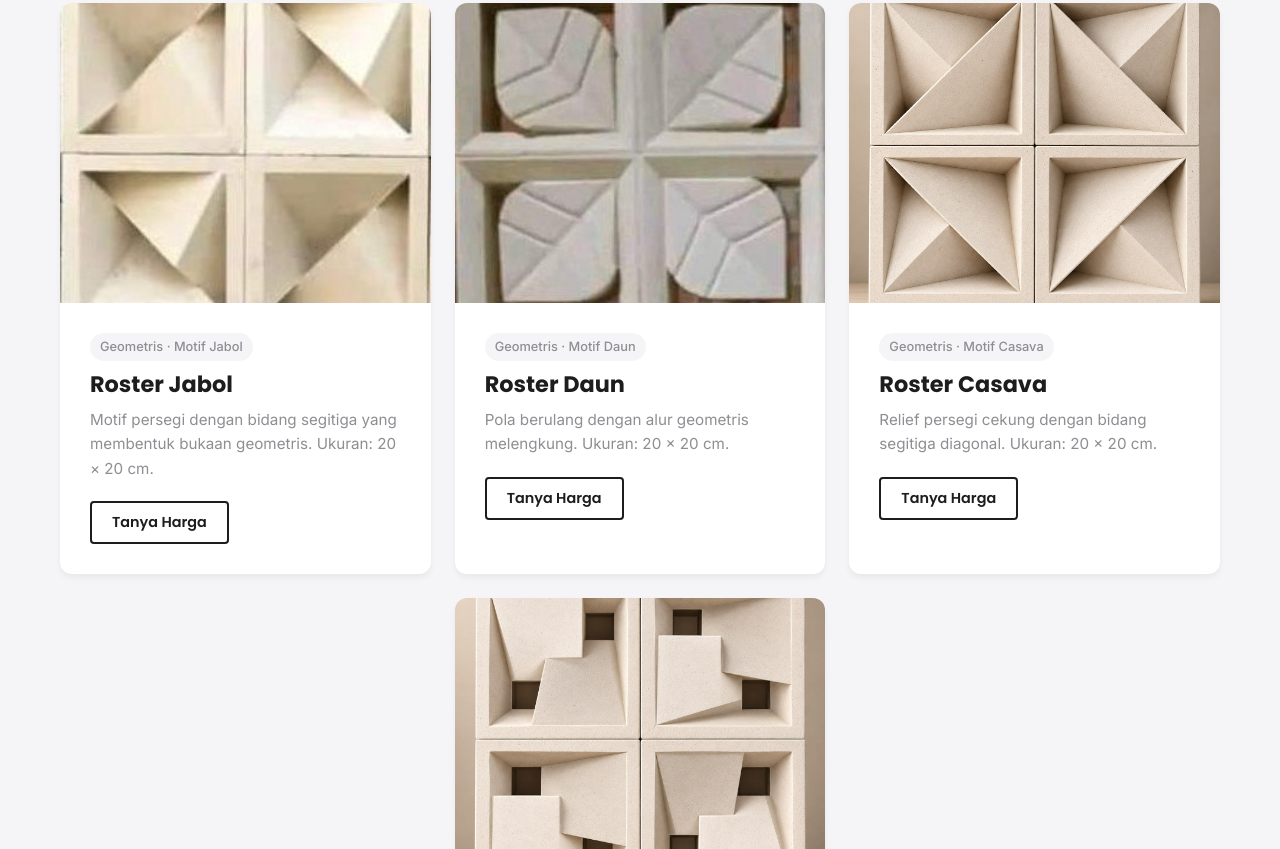
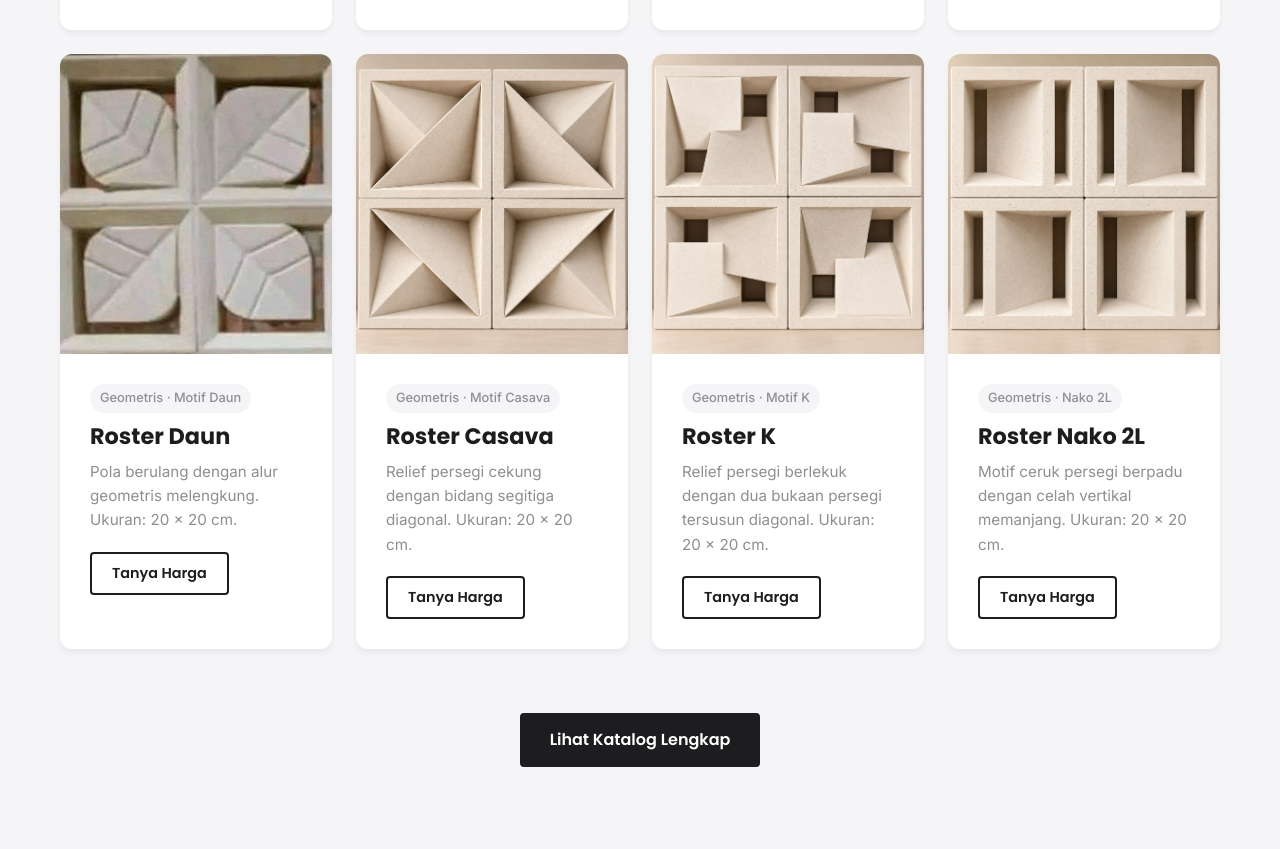
Before and after one commit to prima-8/primaroster-website, a website built with Vite: page index.html in a window 1280 px wide. Shown: the part 2370-3219 px from the top of the page. Built offline with nearby package versions, Linux system fonts and the light colour scheme.

Commit message:
feat(products): add 20cm Nako 2L roster

```diff
--- a/index.html
+++ b/index.html
@@ -12,16 +12,9 @@
   <link rel="stylesheet" href="/style.css">
   <link rel="icon" type="image/png" href="/logo_icon.png">
   <style>
-    body #produk .product-grid { grid-template-columns: repeat(3, minmax(0, 1fr)); gap: 24px; }
-    body #produk .product-grid .product-card:last-child { grid-column: 2; }
-    @media (max-width: 800px) {
-      body #produk .product-grid { grid-template-columns: repeat(2, minmax(0, 1fr)); }
-      body #produk .product-grid .product-card:last-child { grid-column: 1 / -1; width: calc((100% - 24px) / 2); justify-self: center; }
-    }
-    @media (max-width: 600px) {
-      body #produk .product-grid { grid-template-columns: 1fr; }
-      body #produk .product-grid .product-card:last-child { grid-column: auto; width: auto; justify-self: stretch; }
-    }
+    body #produk .product-grid { grid-template-columns: repeat(4, minmax(0, 1fr)); gap: 24px; }
+    @media (max-width: 800px) { body #produk .product-grid { grid-template-columns: repeat(2, minmax(0, 1fr)); } }
+    @media (max-width: 600px) { body #produk .product-grid { grid-template-columns: 1fr; } }
   </style>
 </head>
 <body>
@@ -182,6 +175,18 @@
             <h3>Roster K</h3>
             <p>Relief persegi berlekuk dengan dua bukaan persegi tersusun diagonal. Ukuran: 20 × 20 cm.</p>
             <a href="https://wa.me/6281381267900?text=Halo,%20saya%20tertarik%20dengan%20Roster%20K%20ukuran%2020%20x%2020%20cm" class="btn btn-outline btn-sm">Tanya Harga</a>
+          </div>
+        </div>
+
+        <div class="product-card fade-in" style="transition-delay: 0.7s">
+          <div class="product-img-wrapper">
+            <img src="/roster-nako-2l.jpg" alt="Roster Nako 2L ukuran 20 x 20 cm dengan ceruk persegi dan celah vertikal memanjang" loading="lazy">
+          </div>
+          <div class="product-info">
+            <span class="category">Geometris · Nako 2L</span>
+            <h3>Roster Nako 2L</h3>
+            <p>Motif ceruk persegi berpadu dengan celah vertikal memanjang. Ukuran: 20 × 20 cm.</p>
+            <a href="https://wa.me/6281381267900?text=Halo,%20saya%20tertarik%20dengan%20Roster%20Nako%202L%20ukuran%2020%20x%2020%20cm" class="btn btn-outline btn-sm">Tanya Harga</a>
           </div>
         </div>
       </div>
```
Also changed, not shown: produk.html (+12 -0 lines), public/roster-nako-2l.jpg (added).
